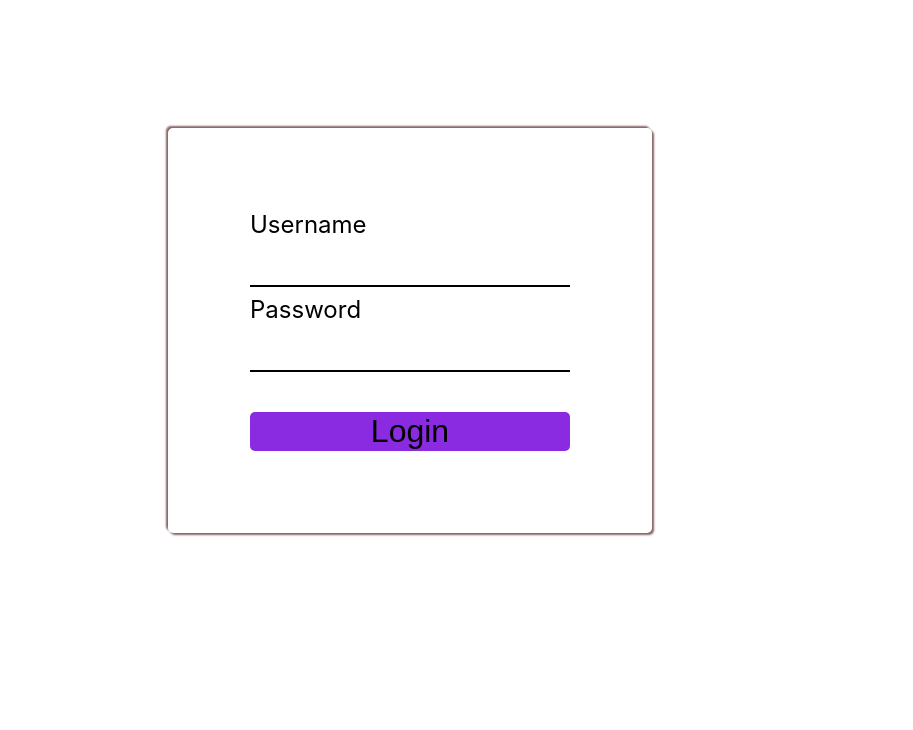
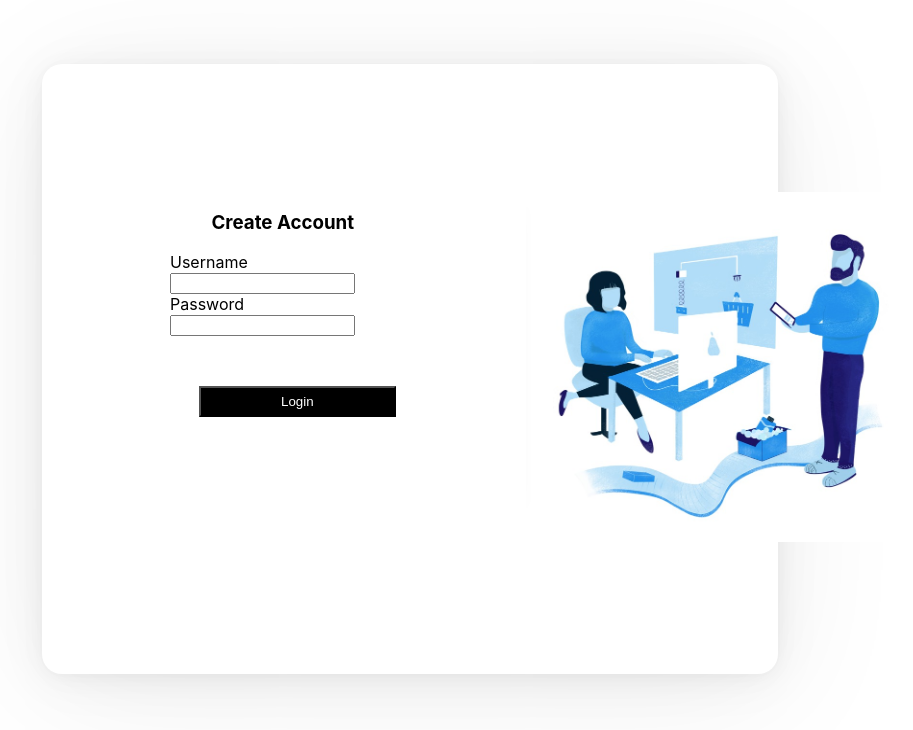
Before and after one commit to BilalSajid173/chat-app-frontend, a React (Create React App) app: page / in a window 1280 px wide. Shown: the top 730 px of the page, without its empty margins (230-1143 px from the left). Built offline with nearby package versions, Linux system fonts and the light colour scheme.

Commit message:
Styling Login Page

```diff
--- a/src/components/AuthForm/Login.js
+++ b/src/components/AuthForm/Login.js
@@ -1,5 +1,6 @@
 import { useRef, Fragment } from "react";
 import classes from "./Login.module.css";
+import image from "../../images/login.jpg"
 
 const LoginForm = (props) => {
   const emailInputRef = useRef();
@@ -13,9 +14,11 @@ const LoginForm = (props) => {
   };
   return (
     <Fragment>
+     <div className={classes.maincontainer}>
       <div className={classes.logincontainer}>
+        <h3>Create Account</h3>
         <form onSubmit={formSubmitHandler}>
-          <div>
+          <div className={classes.Username}>
             <label htmlFor="email">Username</label>
             <input
               type="email"
@@ -25,7 +28,7 @@ const LoginForm = (props) => {
               ref={emailInputRef}
             />
           </div>
-          <div>
+          <div className={classes.password}>
             <label htmlFor="password">Password</label>
             <input
               type="password"
@@ -39,6 +42,11 @@ const LoginForm = (props) => {
           </div>
         </form>
       </div>
+      <div className={classes.loginimg}>
+        <img src={image} alt="img" />
+      </div>
+     </div>
+
     </Fragment>
   );
 };
--- a/src/components/AuthForm/Login.module.css
+++ b/src/components/AuthForm/Login.module.css
@@ -1,40 +1,38 @@
-.logincontainer {
+* {
+  top: 0;
+  bottom: 0;
+}
+.maincontainer{
+  display: flex;
+  flex-wrap: center;
+  margin: 4rem 17rem;
+  padding: 10%;
+  box-shadow: 0 0.4px 3.6px rgba(0, 0, 0, 0.004), 0 1px 8.5px rgba(0, 0, 0, 0.01), 0 1.9px 15.7px rgba(0, 0, 0, 0.019), 0 3.4px 28.2px rgba(0, 0, 0, 0.03), 0 6.3px 54.4px rgba(0, 0, 0, 0.047), 0 15px 137px rgba(0, 0, 0, 0.07);
+  border-radius: 20px;
+  flex-direction: row;
+  background-color: white;
+  justify-content: space-between;
+}
+
+.logincontainer h3{
   display: flex;
   justify-content: center;
-  flex-wrap: center;
-  padding: 10%;
-  font-size: 1.5rem;
+  align-items: center;
+}
+.logincontainer button{
+  background-color: black;
+  color: white;
+  padding: 6px 80px;
+  margin-left: 29px;
+  margin-top: 50px;
+  display: flex;
+  justify-content: center;
+  align-items: center;
+
 }
 
-.logincontainer form {
-  border-radius: 5px;
-  padding: 8%;
-  background-color: white;
-  box-shadow: 2px 2px 2px rgb(134, 101, 101), -2px -2px 2px rgb(134, 101, 101);
+.loginimg img{
+  padding-left: 130px;
+  height: 350px;
+  width: 400px;
 }
-
-.logincontainer label {
-  display: block;
-}
-
-.logincontainer input {
-  padding: 5px;
-  border: 0;
-  outline: 0;
-  margin: 0.5rem 0;
-  font-size: 1.5rem;
-  border-bottom: 2px solid black;
-}
-
-.logincontainer button {
-  width: 100%;
-  margin-top: 2rem;
-  font-size: 2rem;
-  background-color: blueviolet;
-  border: 0;
-  border-radius: 5px;
-}
-
-.logincontainer button:hover {
-  background-color: blue;
-}
```
Also changed, not shown: src/images/login.jpg (added).
